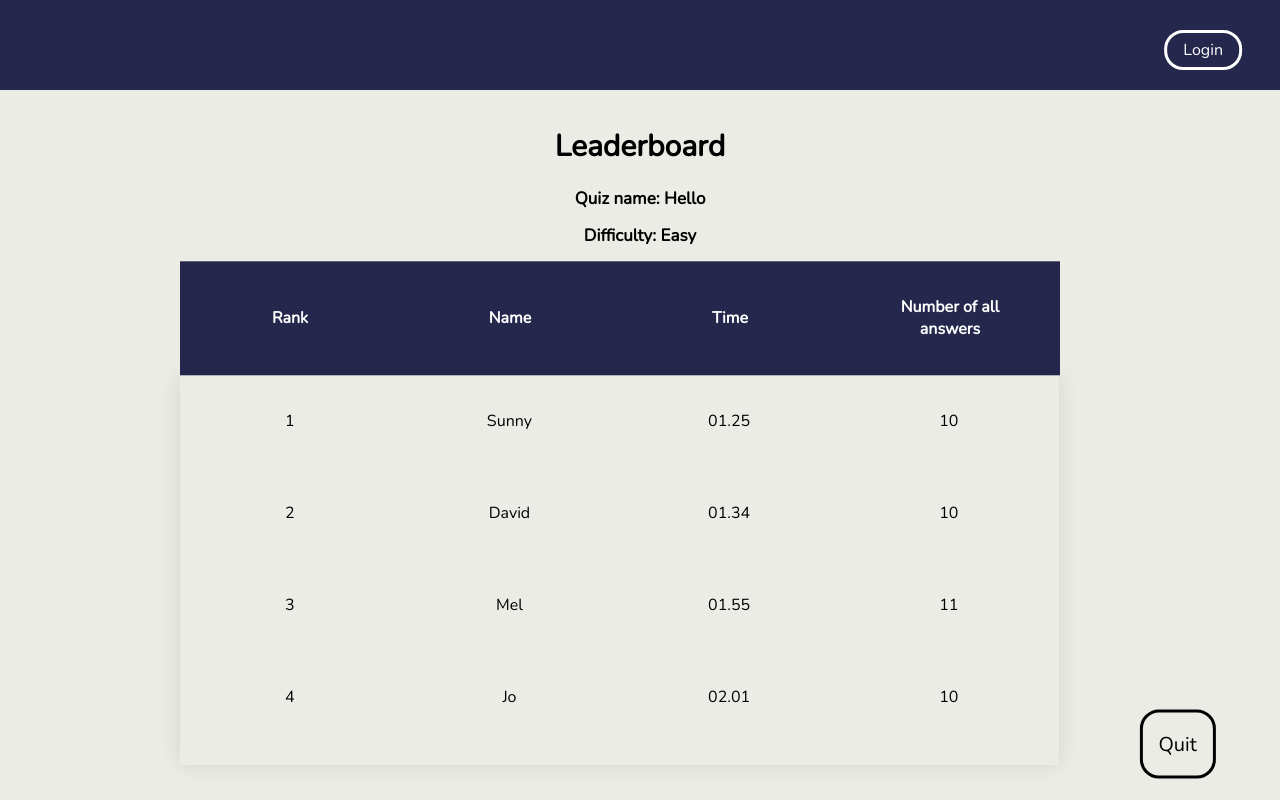
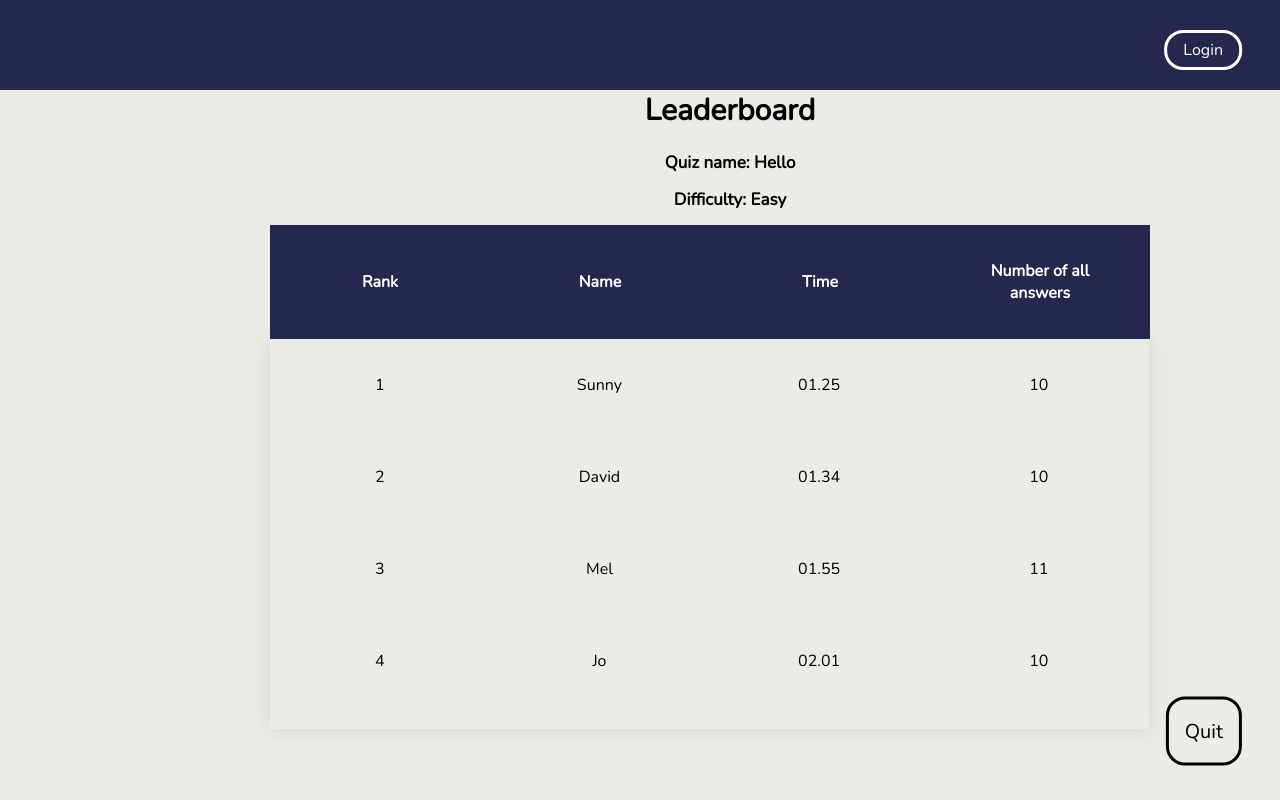
Before and after one commit to NutthanichN/Quizer, a Django app: template quizer_game/templates/quizer_game/leaderboard.html in a window 1280 px wide. Run offline with Django 3.2, Linux system fonts and the light colour scheme; the template is opened without the code that fills it, so the values that code supplies are empty.

Commit message:
fix the top position

```diff
--- a/quizer_game/static/quizer_game/styles/leaderboard.css
+++ b/quizer_game/static/quizer_game/styles/leaderboard.css
@@ -12,11 +12,13 @@
   font-weight: 100;
 }
 .container {
+
   position: absolute;
-  top: 54.5%;
-  left: 50%;
-  -webkit-transform: translate(-50%, -50%);
-          transform: translate(-50%, -50%);
+  top:70px;
+  margin-right:-50px;
+  margin-left:-50px;
+  left:25%;
+
 }
 
 #masthead {
@@ -55,6 +57,7 @@
   overflow: auto;
   height: 390px;
   box-shadow: 0 0 20px rgba(0,0,0,0.1);
+
 }
 
 .fixed_header thead tr {
@@ -75,6 +78,7 @@
   color: black;
   word-wrap: break-word;
   max-width: 150px;
+
 }
 th {
   text-align: center;
@@ -156,9 +160,9 @@
 }
 
 .bottom a{
-  position: absolute;
-  top: 93%;
-  left: 92%;
+  position: fixed;
+  bottom: 0;
+  right: 0;
   -webkit-transform: translate(-50%, -50%);
           transform: translate(-50%, -50%);
   color: black;
```
